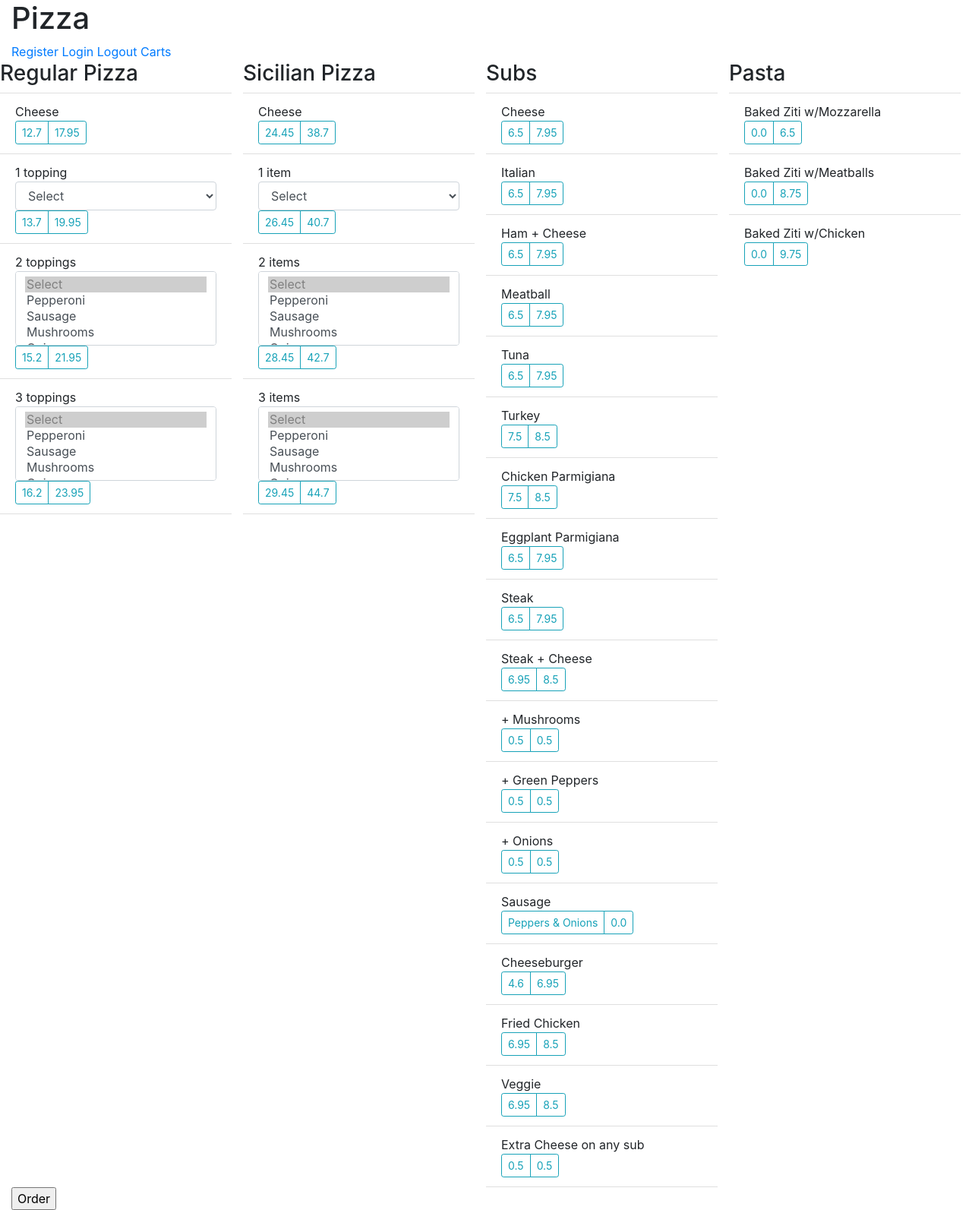
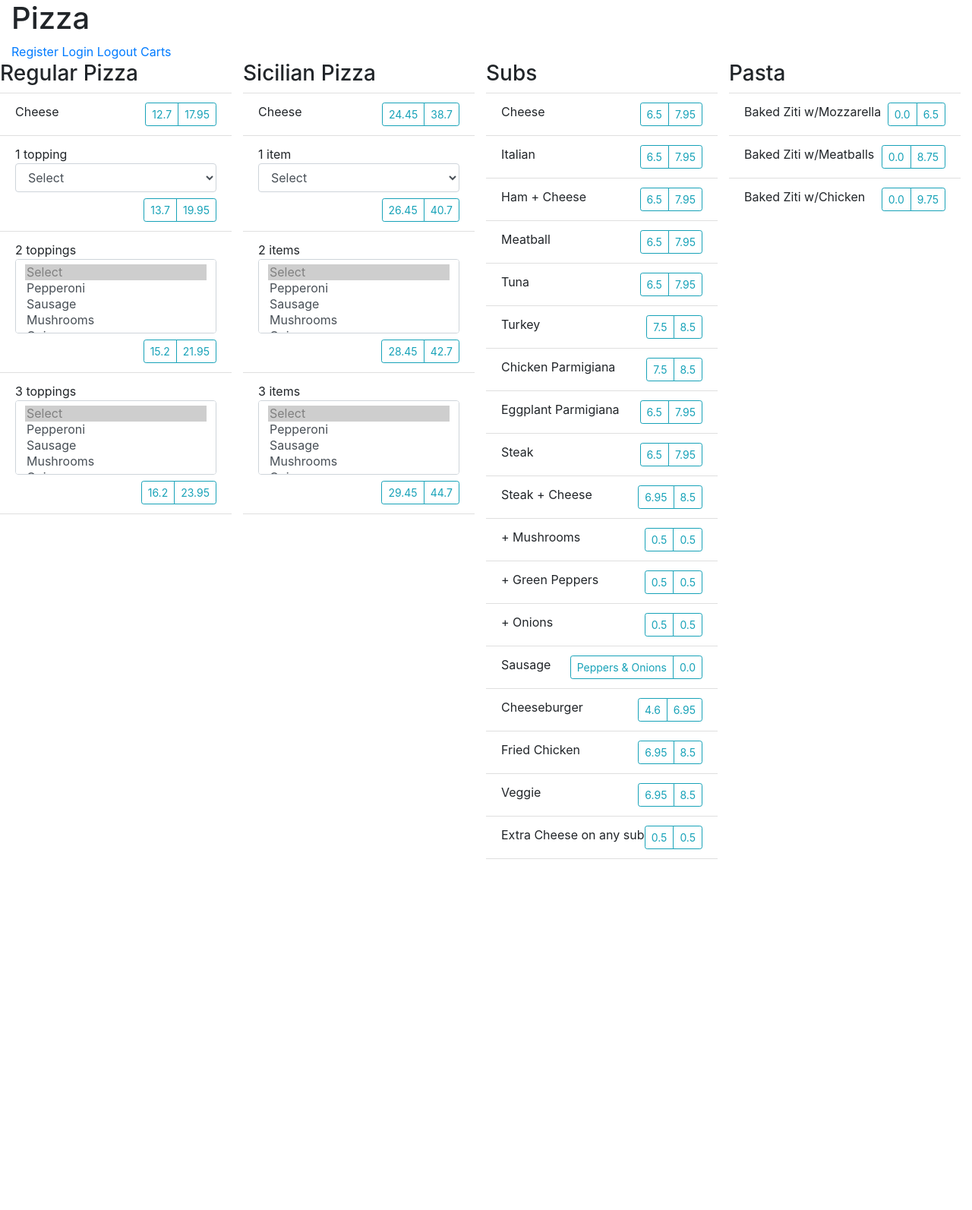
Before and after one commit to MotazBellah/pizza, a Django app: page / in a window 1280 px wide. Shown: the whole page at 76% size. After the commit the page ends 1131 px from the top, so only its background shows below. Run offline with Django 3.2, Linux system fonts and the light colour scheme; a user stored in the database is signed in; data comes from the database, SQL or seed files in the repository; both versions use the stored data as it was after the commit; some libraries are stand-ins or nearby versions.

Commit message:
Use Bootstrap to style the website

```diff
--- a/restaurant/pizza/static/app.css
+++ b/restaurant/pizza/static/app.css
@@ -1,3 +1,11 @@
 .food {
     display: none;
 }
+
+.food-type {
+    float: left;
+}
+
+.price {
+    float: right;
+}
--- a/restaurant/pizza/static/app.js
+++ b/restaurant/pizza/static/app.js
@@ -159,25 +159,25 @@ menu.addEventListener('click', (e) => {
         }
     }
     // console.log(items);
-    var p = document.createElement('p');
-    if (e.target.tagName === 'SELECT') {
-        var toppingArea = document.getElementById('selected-toopings');
-        if (e.target.value !== 'Select') {
-            if (!topping.includes(e.target.value)) {
-                p.textContent = e.target.value;
-                p.className = 'food';
-                toppingArea.appendChild(p);
-                topping.push(e.target.value)
-            }
-        }
-    }
-
-    if (e.target.tagName === 'P' && e.target.className === 'food') {
-        var el = e.target;
-        var index = topping.indexOf(e.target.value);
-        el.parentNode.removeChild(el);
-        topping.splice(index, 1);
-    }
+    // var p = document.createElement('p');
+    // if (e.target.tagName === 'SELECT') {
+    //     var toppingArea = document.getElementById('selected-toopings');
+    //     if (e.target.value !== 'Select') {
+    //         if (!topping.includes(e.target.value)) {
+    //             p.textContent = e.target.value;
+    //             p.className = 'food';
+    //             toppingArea.appendChild(p);
+    //             topping.push(e.target.value)
+    //         }
+    //     }
+    // }
+    //
+    // if (e.target.tagName === 'P' && e.target.className === 'food') {
+    //     var el = e.target;
+    //     var index = topping.indexOf(e.target.value);
+    //     el.parentNode.removeChild(el);
+    //     topping.splice(index, 1);
+    // }
 
     // console.log(total);
     // console.log(topping);
--- a/restaurant/pizza/templates/pizza/index.html
+++ b/restaurant/pizza/templates/pizza/index.html
@@ -14,13 +14,13 @@
 
             {% for item in items %}
 
-            <ul class="col-sm list-group list-group-flush">
+            <ul class="col-md list-group list-group-flush">
                 <h3>{{item.0}}</h3>
                 {% for i in item.1 %}
                     <!-- <p>{{i.3}}</p> -->
                     <li class="list-group-item">
                         <input class="food" type="checkbox" name="food" value="{{i.0}}">
-                        <span>{{i.0}}</span>
+                        <span class="food-type">{{i.0}}</span>
 
                         <!-- <form class="" action="{% url 'addFood' %}" method="post"> -->
                         <form id="{{i.3}}" class="add-to-carts" >
@@ -33,7 +33,7 @@
 
                         {% if i.0 == '1 topping' %}
 
-                            <select  class="topping form-control" name="topping1" required>
+                            <select  class="topping form-control my-2" name="topping1" required>
                             <option value="Selected" disabled selected>Select</option>
                                 {% for i in toppings %}
                                     <option value="{{i.item}}">{{ i.item }}</option>
@@ -42,7 +42,7 @@
 
                         {% elif i.0 == '2 toppings' %}
 
-                            <select class="topping form-control" id="tw" multiple name="topping1" required>
+                            <select class="topping form-control my-2" id="tw" multiple name="topping1" required>
                                 <option value="Selected" disabled selected>Select</option>
                                 {% for i in toppings %}
                                     <option value="{{i.item}}">{{ i.item }}</option>
@@ -51,7 +51,7 @@
 
                         {% elif i.0 == '3 toppings' %}
 
-                            <select class="topping form-control" id="th" multiple name="topping1" required>
+                            <select class="topping form-control my-2" id="th" multiple name="topping1" required>
                             <option value="Selected" disabled selected>Select</option>
                                 {% for i in toppings %}
                                     <option value="{{i.item}}">{{ i.item }}</option>
@@ -60,7 +60,7 @@
 
                         {% elif i.0 == '1 item' %}
 
-                            <select class="topping form-control" name="topping1" required>
+                            <select class="topping form-control my-2" name="topping1" required>
                             <option value="Selected" disabled selected>Select</option>
                                 {% for i in toppings %}
                                     <option value="{{i.item}}">{{ i.item }}</option>
@@ -69,7 +69,7 @@
 
                         {% elif i.0 == '2 items' %}
 
-                            <select class="topping form-control" id="two-item" multiple name="topping1" required>
+                            <select class="topping form-control my-2" id="two-item" multiple name="topping1" required>
                             <option value="Selected" disabled selected>Select</option>
                                 {% for i in toppings %}
                                     <option value="{{i.item}}">{{ i.item }}</option>
@@ -78,7 +78,7 @@
 
                         {% elif i.0 == '3 items' %}
 
-                            <select class="topping form-control" id="three-item" multiple name="topping1" required>
+                            <select class="topping form-control my-2" id="three-item" multiple name="topping1" required>
                             <option value="Selected" disabled selected>Select</option>
                                 {% for i in toppings %}
                                     <option value="{{i.item}}">{{ i.item }}</option>
@@ -86,9 +86,9 @@
                             </select>
 
                         {% endif %}
-                        <div class="btn-group btn-group-sm">
-                            <input class="small btn btn-outline-info" type="submit" name="add1" value="{{i.1}}">
-                            <input class="large btn btn-outline-info" type="submit" name="add2" value="{{i.2}}">
+                        <div class="price btn-group btn-group-sm">
+                            <input class="small btn btn-outline-info" type="submit" title="Small" name="add1" value="{{i.1}}">
+                            <input class="large btn btn-outline-info" type="submit" title="Large" name="add2" value="{{i.2}}">
                         </div>
                         </form>
 
@@ -98,18 +98,6 @@
             {% endfor %}
             </div>
 
-            <!-- <select  name="topping">
-                <option value="Select">Select</option>
-                {% for i in toppings %}
-                    <option value="{{i.item}}">{{ i.item }}</option>
-                {% endfor %}
-            </select> -->
-            <input id='carts' type="submit" value="Order"/>
-        <!-- </form> -->
-
-        <div id="selected-toopings">
-
-        </div>
 
     </div>
 {% endblock %}
```
Also changed, not shown: restaurant/db.sqlite3.
